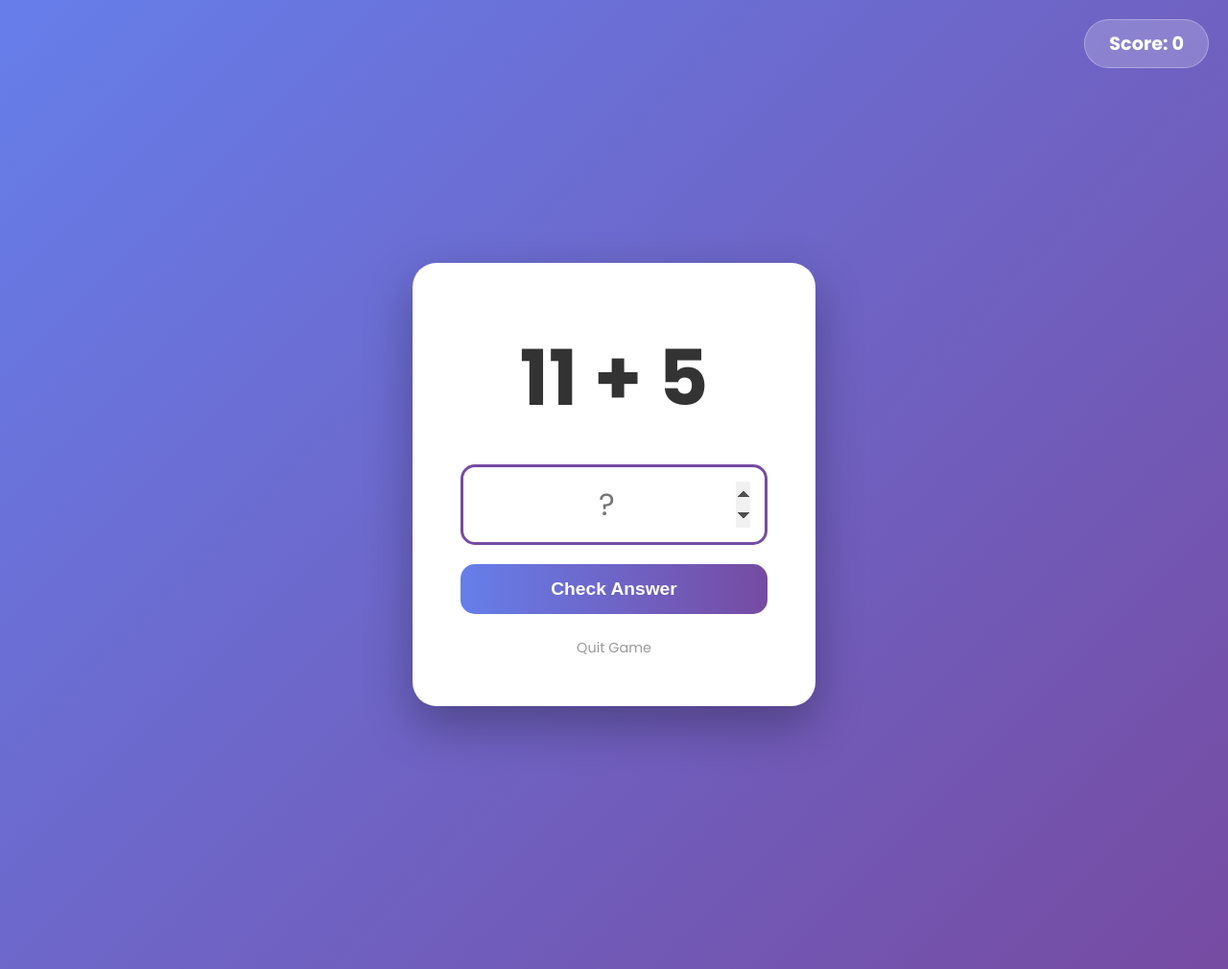
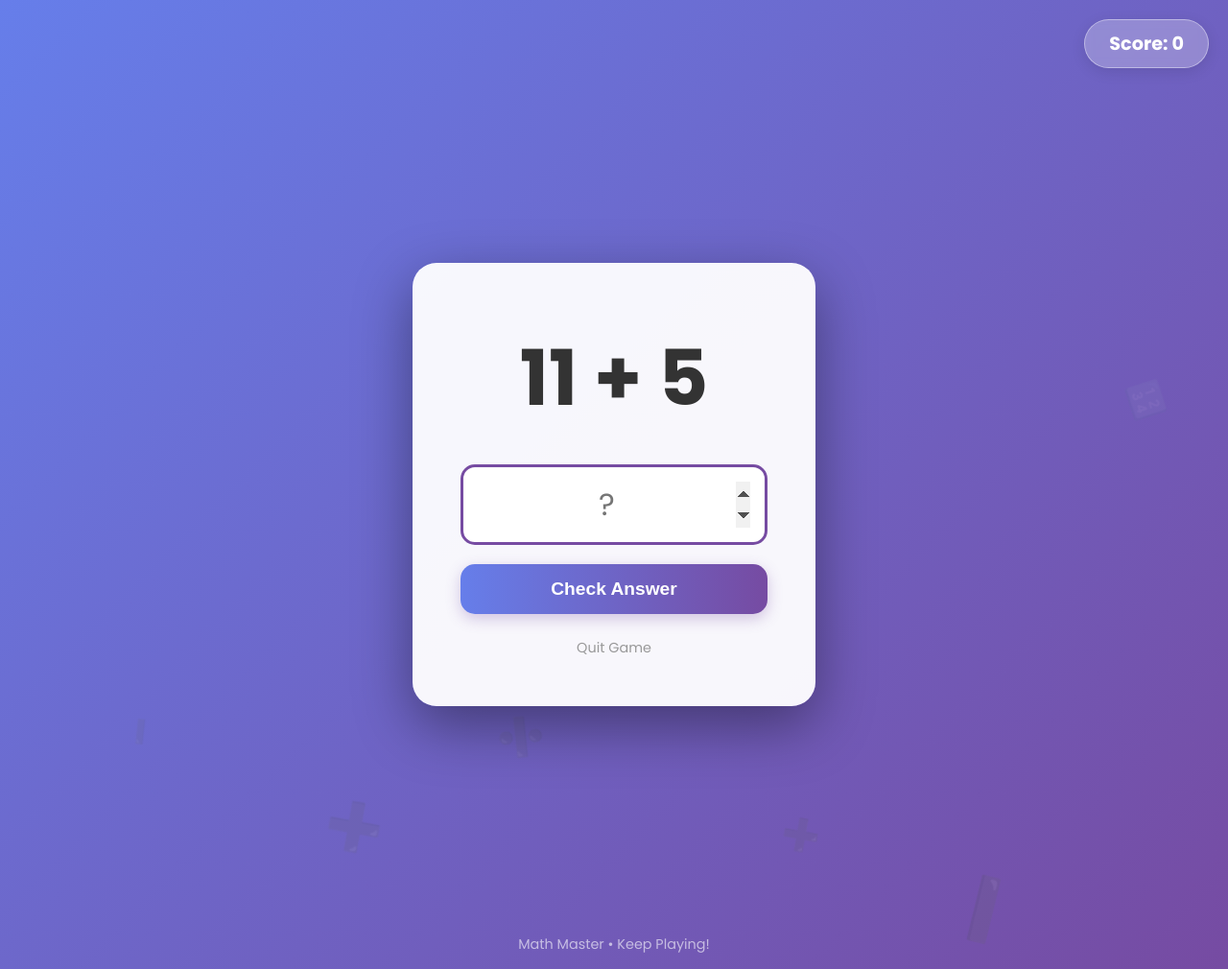
Before and after one commit to P01Sensai/diceroll, a Flask app: page /play/add in a window 1280 px wide. Shown: the whole page at 96% size. Run offline with Flask 3, Linux system fonts and the light colour scheme.

Commit message:
Enhance game interface with animated background, improve score display, and refine button interactions for better user experience

```diff
--- a/templates/game.html
+++ b/templates/game.html
@@ -14,29 +14,87 @@
             align-items: center;
             justify-content: center;
             color: #333;
+            overflow: hidden; /* Prevents scrollbars from floating icons */
+            position: relative;
         }
 
+        /* --- BACKGROUND ANIMATION --- */
+        .area {
+            position: absolute;
+            top: 0;
+            left: 0;
+            width: 100%;
+            height: 100%;
+            z-index: -1; /* Puts it behind everything */
+        }
+
+        .circles {
+            position: absolute;
+            top: 0;
+            left: 0;
+            width: 100%;
+            height: 100%;
+            overflow: hidden;
+            margin: 0;
+            padding: 0;
+        }
+
+        .circles li {
+            position: absolute;
+            display: block;
+            list-style: none;
+            width: 20px;
+            height: 20px;
+            color: rgba(255, 255, 255, 0.2);
+            font-size: 2rem;
+            font-weight: bold;
+            bottom: -150px;
+            animation: animate 25s linear infinite;
+        }
+
+        /* Different speeds and positions for each particle */
+        .circles li:nth-child(1) { left: 25%; width: 80px; height: 80px; animation-delay: 0s; font-size: 3rem; }
+        .circles li:nth-child(2) { left: 10%; width: 20px; height: 20px; animation-delay: 2s; animation-duration: 12s; font-size: 1.5rem; }
+        .circles li:nth-child(3) { left: 70%; width: 20px; height: 20px; animation-delay: 4s; }
+        .circles li:nth-child(4) { left: 40%; width: 60px; height: 60px; animation-delay: 0s; animation-duration: 18s; font-size: 2.5rem; }
+        .circles li:nth-child(5) { left: 65%; width: 20px; height: 20px; animation-delay: 0s; }
+        .circles li:nth-child(6) { left: 75%; width: 110px; height: 110px; animation-delay: 3s; font-size: 4rem; }
+        .circles li:nth-child(7) { left: 35%; width: 150px; height: 150px; animation-delay: 7s; }
+        .circles li:nth-child(8) { left: 50%; width: 25px; height: 25px; animation-delay: 15s; animation-duration: 45s; }
+        .circles li:nth-child(9) { left: 20%; width: 15px; height: 15px; animation-delay: 2s; animation-duration: 35s; }
+        .circles li:nth-child(10) { left: 85%; width: 150px; height: 150px; animation-delay: 0s; animation-duration: 11s; }
+
+        @keyframes animate {
+            0% { transform: translateY(0) rotate(0deg); opacity: 1; border-radius: 0; }
+            100% { transform: translateY(-1000px) rotate(720deg); opacity: 0; border-radius: 50%; }
+        }
+
+        /* --- GAME UI --- */
         .score-pill {
             position: absolute;
             top: 20px;
             right: 20px;
-            background: rgba(255, 255, 255, 0.2);
+            background: rgba(255, 255, 255, 0.25);
             backdrop-filter: blur(5px);
             padding: 10px 25px;
             border-radius: 50px;
             color: white;
             font-weight: bold;
             font-size: 1.2rem;
-            border: 1px solid rgba(255,255,255,0.3);
+            border: 1px solid rgba(255,255,255,0.4);
+            box-shadow: 0 4px 15px rgba(0,0,0,0.1);
+            z-index: 10;
         }
 
         .game-card {
-            background: white;
+            background: rgba(255, 255, 255, 0.95);
             padding: 50px;
             border-radius: 25px;
-            box-shadow: 0 20px 50px rgba(0,0,0,0.3);
+            box-shadow: 0 20px 60px rgba(0,0,0,0.4); /* Stronger shadow */
             text-align: center;
             width: 320px;
+            position: relative;
+            z-index: 10; /* Keeps card above animation */
             animation: popIn 0.5s cubic-bezier(0.175, 0.885, 0.32, 1.275);
         }
 
@@ -53,8 +111,9 @@
             outline: none;
             transition: 0.3s;
             font-family: 'Poppins', sans-serif;
+            background: #fafafa;
         }
-        input:focus { border-color: #764ba2; }
+        input:focus { border-color: #764ba2; background: white; }
 
         button {
             width: 100%;
@@ -67,17 +126,41 @@
             font-weight: bold;
             border-radius: 15px;
             cursor: pointer;
-            transition: transform 0.2s;
+            transition: transform 0.2s, box-shadow 0.2s;
+            box-shadow: 0 5px 15px rgba(118, 75, 162, 0.3);
         }
-        button:hover { transform: scale(1.05); }
+        button:hover { transform: translateY(-2px); box-shadow: 0 8px 20px rgba(118, 75, 162, 0.4); }
 
         .back-link { display: block; margin-top: 25px; color: #999; text-decoration: none; font-size: 0.9rem; }
         .back-link:hover { color: #667eea; }
+
+        .footer {
+            position: absolute;
+            bottom: 15px;
+            color: rgba(255,255,255,0.6);
+            font-size: 0.9rem;
+            z-index: 10;
+        }
 
         @keyframes popIn { from { opacity: 0; transform: scale(0.8); } to { opacity: 1; transform: scale(1); } }
     </style>
 </head>
 <body>
+
+    <div class="area">
+        <ul class="circles">
+            <li>➕</li>
+            <li>➖</li>
+            <li>✖️</li>
+            <li>➗</li>
+            <li>➕</li>
+            <li>➖</li>
+            <li>✖️</li>
+            <li>➗</li>
+            <li>📐</li>
+            <li>🔢</li>
+        </ul>
+    </div>
 
     <div class="score-pill">Score: {{ score }}</div>
 
@@ -96,5 +179,7 @@
         <a href="/" class="back-link">Quit Game</a>
     </div>
 
+    <div class="footer">Math Master • Keep Playing!</div>
+
 </body>
 </html>
```
